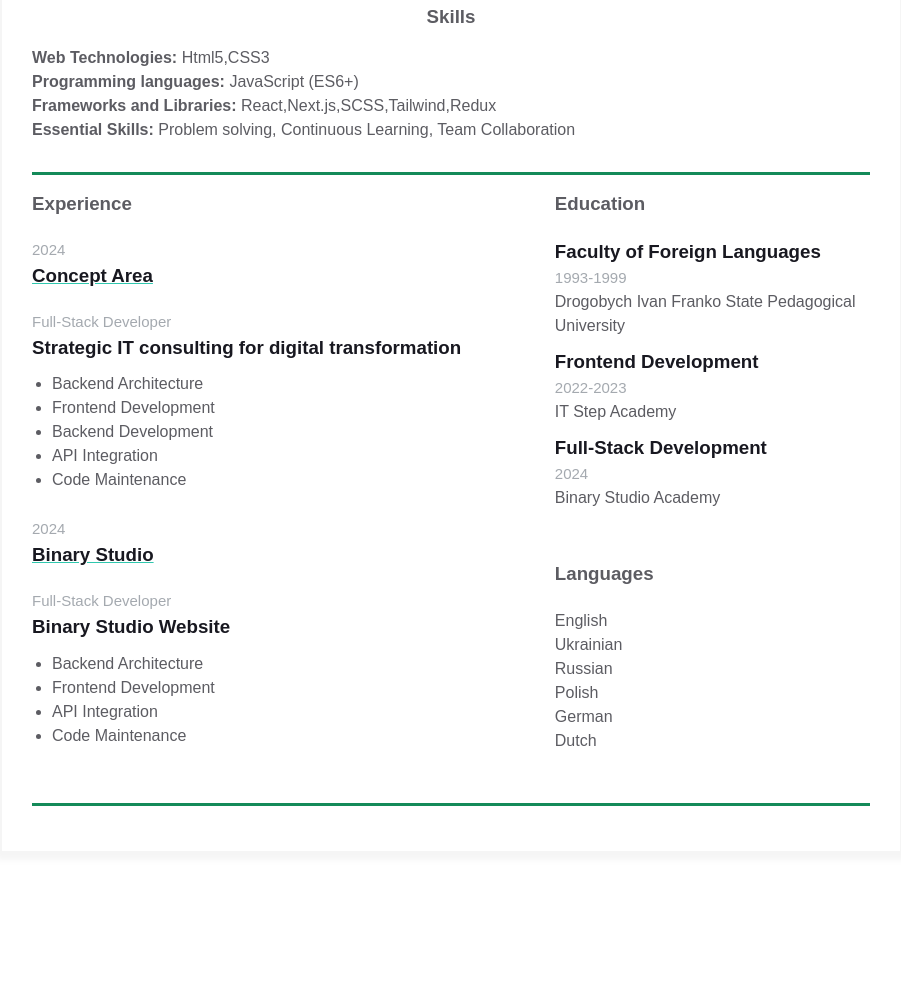
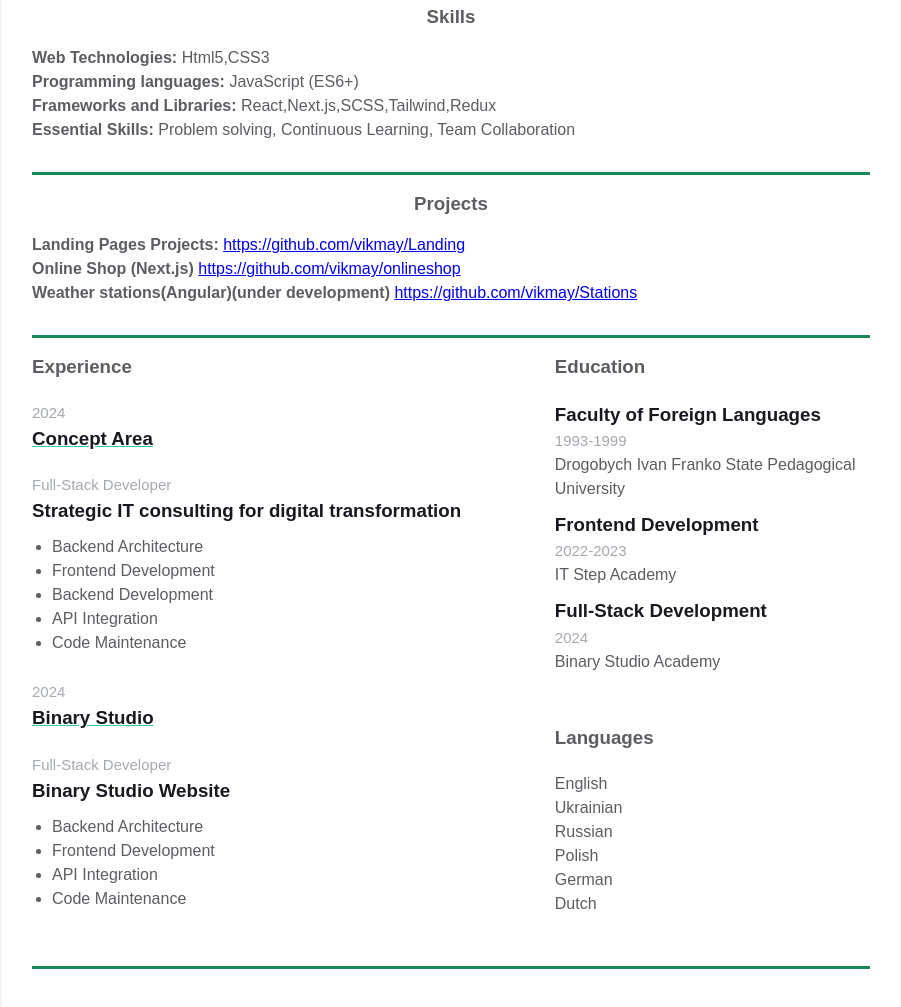
Before and after one commit to vikmay/homepage, a plain HTML site: page index.html in a window 1280 px wide. Shown: the part 443-1450 px from the top of the page, without its empty margins (189-1090 px from the left). Before the commit the page ends 1345 px from the top, so only its background shows below. Drawn offline with Linux system fonts and the light colour scheme.

Commit message:
project block added und updated

```diff
--- a/index.html
+++ b/index.html
@@ -123,6 +123,17 @@
             </div>
             <div class="container">
                 <div class="resume__block">
+                    <div class="skills">
+                        <h3 class="skills__header">Projects</h3>
+                        <p class="skills__text"><span><b>Landing Pages Projects: </b></span><a href="https://github.com/vikmay/Landing">https://github.com/vikmay/Landing</a></p>
+                        <p class="skills__text"><span><b>Online Shop (Next.js) </b></span><a href="https://github.com/vikmay/Exam-Maikut-Bolonnyi">https://github.com/vikmay/onlineshop</a></p>
+                        <p class="skills__text"><span><b>Weather stations(Angular)(under development) </b></span><a href="https://github.com/vikmay/Stations">https://github.com/vikmay/Stations</a></p>
+
+                    </div>
+                </div>
+            </div>
+            <div class="container">
+                <div class="resume__block">
                     <div class="main-info fh">
                         <div class="experiences">
 
```
